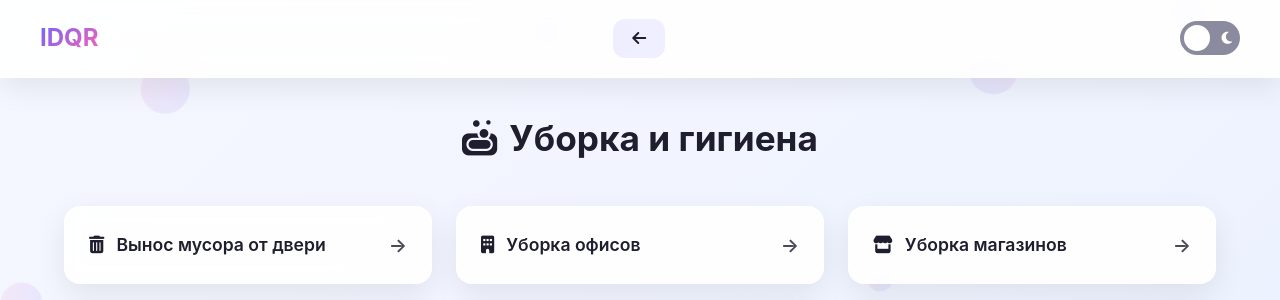
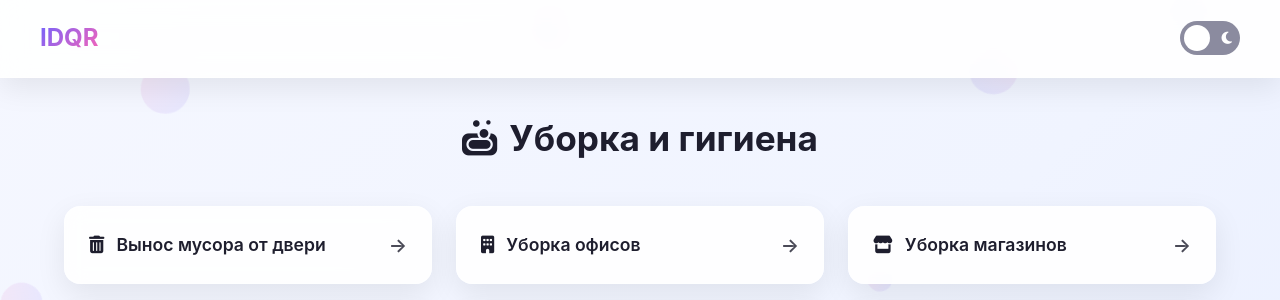
Before and after one commit to Darhan-man/idqr-platform, a FastAPI app: page /dashboard/cleaning in a window 1280 px wide. Shown: the top 300 px of the page. Run offline with FastAPI, Linux system fonts and the light colour scheme.

Commit message:
Add files via upload

```diff
--- a/templates/cleaning.html
+++ b/templates/cleaning.html
@@ -92,40 +92,6 @@
       background: linear-gradient(135deg, var(--primary), var(--secondary));
       -webkit-background-clip: text;
       -webkit-text-fill-color: transparent;
-    }
-
-    .back-button {
-      color: var(--text-primary);
-      text-decoration: none;
-      padding: 0.7rem 1.2rem;
-      border-radius: var(--border-radius-sm);
-      font-weight: 500;
-      background: rgba(108, 99, 255, 0.1);
-      transition: var(--transition);
-      display: flex;
-      align-items: center;
-      gap: 0.5rem;
-      position: relative;
-      overflow: hidden;
-    }
-
-    .back-button::before {
-      content: '';
-      position: absolute;
-      top: 0;
-      left: -100%;
-      width: 100%;
-      height: 100%;
-      background: linear-gradient(90deg, transparent, rgba(255, 255, 255, 0.2), transparent);
-      transition: var(--transition);
-    }
-
-    .back-button:hover {
-      background: rgba(108, 99, 255, 0.2);
-    }
-
-    .back-button:hover::before {
-      left: 100%;
     }
 
     .theme-switch-wrapper {
@@ -326,10 +292,6 @@
         text-align: center;
       }
 
-      .back-button {
-        align-self: center;
-      }
-
       .grid {
         grid-template-columns: 1fr;
       }
@@ -378,7 +340,6 @@
 
   <div class="header">
     <span>IDQR</span>
-    <a href="/dashboard/services" class="back-button"><i class="fas fa-arrow-left"></i></a>
 
     <div class="theme-switch-wrapper">
       <label class="theme-switch" for="checkbox">
```
